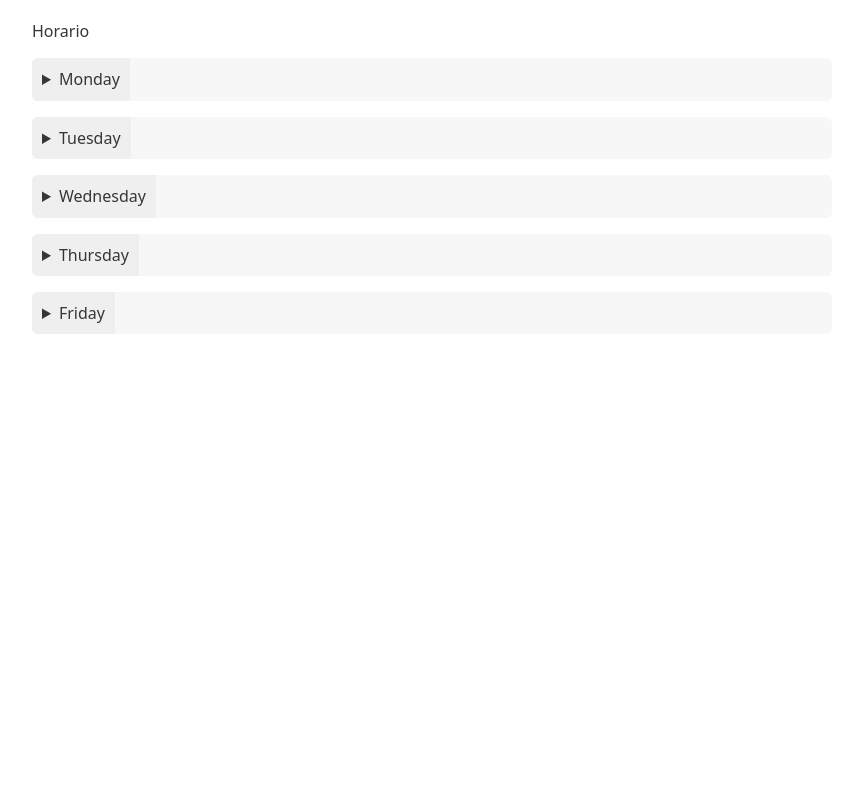
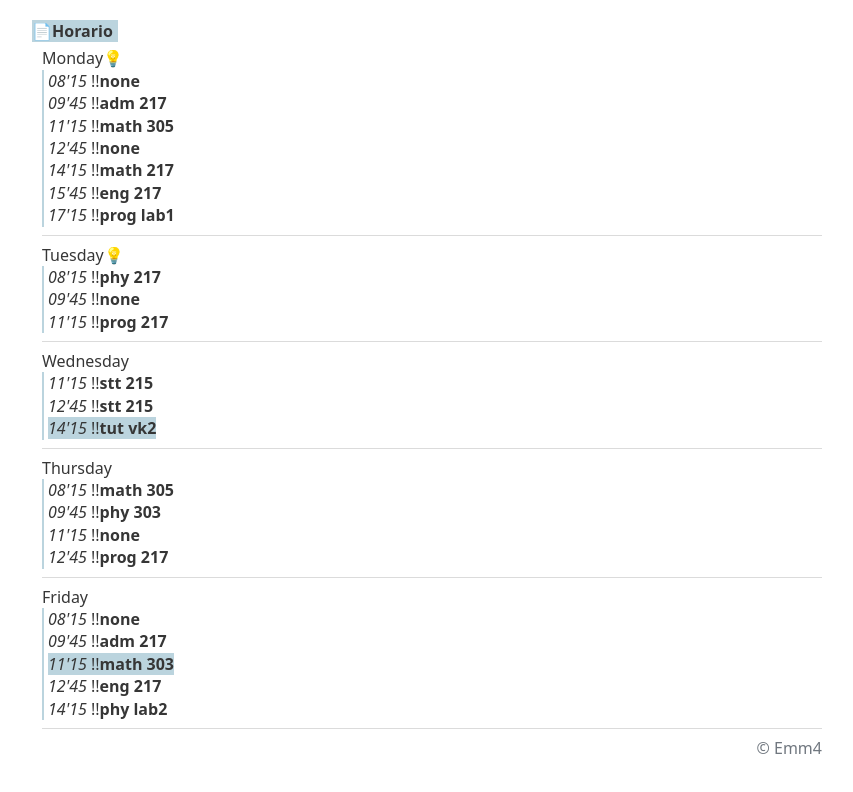
Before and after one commit to ucen-icci/horario, a plain HTML site: page index.html in a window 1280 px wide. Shown: the whole page, without its empty margins (208-1061 px from the left). Drawn offline with nearby package versions, Linux system fonts and the light colour scheme.

Commit message:
Update index.html

```diff
--- a/index.html
+++ b/index.html
@@ -11,46 +11,54 @@
 </head>
 
 <body>
-    Horario
-    <details>
-        <summary>Monday</summary>
-        <li> <b>08'15:</b> <i>none</i> </li>
-        <li> <b>09'45:</b> <i>adm 217</i></li>
-        <li> <b>11'15:</b> <i>math 305</i></li>
-        <li> <b>12'45:</b> <i>none</i></li>
-        <li> <b>14'15:</b> <i>math 217</i></li>
-        <li> <b>15'45:</b> <i>eng 217</i></li>
-        <li> <b>17'15:</b> <i>prog lab1</i></li>
-    </details>
-    <details>
-        <summary>Tuesday</summary>
-        <li> <b>08'15:</b> <i>phy 217</i></li>
-        <li> <b>09'45:</b> <i>none</i></li>
-        <li> <b>11'15:</b> <i>prog 217</i></li>
-    </details>
-    <details>
-        <summary>Wednesday</summary>
-        <li> <b>11'15:</b> <i>stt 215</i></li>
-        <li> <b>12'45:</b> <i>stt 215</i></li>
-    </details>
-    <details>
-        <summary>Thursday</summary>
-        <li> <b>08'15:</b> <i>math 305</i></li>
-        <li> <b>09'45:</b> <i>phy 303</i></li>
-        <li> <b>11'15:</b> <i>none</i></li>
-        <li> <b>12'45:</b> <i>prog 217</i></li>
-    </details>
-    <details>
-        <summary>Friday</summary>
-        <li> <b>08'15:</b> <i>none</i> </li>
-        <li> <b>09'45:</b> <i>adm 217</i></li>
-        <span class="x">
-            <li> <b>11'15:</b> <i>math 303</i></li>
-        </span>
-        <li> <b>12'45:</b> <i>eng 217</i></li>
-        <li> <b>14'15:</b> <i>phy lab2</i></li>
-    </details>
+    <div class="top"> <span class="ttl">📄Horario</span>
+    </div>
 
+    <div class="cnt">
+        Monday💡<br>
+        <div class="st">
+            <i>08'15</i> !!<b>none</b> <br>
+            <i>09'45</i> !!<b>adm 217</b> <br>
+            <i>11'15</i> !!<b>math 305</b> <br>
+            <i>12'45</i> !!<b>none</b> <br>
+            <i>14'15</i> !!<b>math 217</b> <br>
+            <i>15'45</i> !!<b>eng 217</b> <br>
+            <i>17'15</i> !!<b>prog lab1</b>
+        </div>
+        <hr>
+        Tuesday💡<br>
+        <div class="st">
+            <i>08'15</i> !!<b>phy 217</b> <br>
+            <i>09'45</i> !!<b>none</b> <br>
+            <i>11'15</i> !!<b>prog 217</b> <br>
+        </div>
+        <hr>
+        Wednesday
+        <div class="st">
+            <i>11'15</i> !!<b>stt 215</b> <br>
+            <i>12'45</i> !!<b>stt 215</b> <br>
+            <span class="x"> <i>14'15</i> !!<b>tut vk2</b> <br></span>
+        </div>
+        <hr>
+        Thursday
+        <div class="st">
+            <i>08'15</i> !!<b>math 305</b> <br>
+            <i>09'45</i> !!<b>phy 303</b> <br>
+            <i>11'15</i> !!<b>none</b> <br>
+            <i>12'45</i> !!<b>prog 217</b> <br>
+        </div>
+        <hr>
+        Friday
+        <div class="st">
+            <i>08'15</i> !!<b>none</b> <br>
+            <i>09'45</i> !!<b>adm 217</b> <br>
+            <span class="x"> <i>11'15</i> !!<b>math 303</b> <br></span>
+            <i>12'45</i> !!<b>eng 217</b> <br>
+            <i>14'15</i> !!<b>phy lab2</b> <br>
+        </div>
+        <hr>
+        <footer>© Emm4</footer>
+    </div>
 </body>
 
 </html>
```
